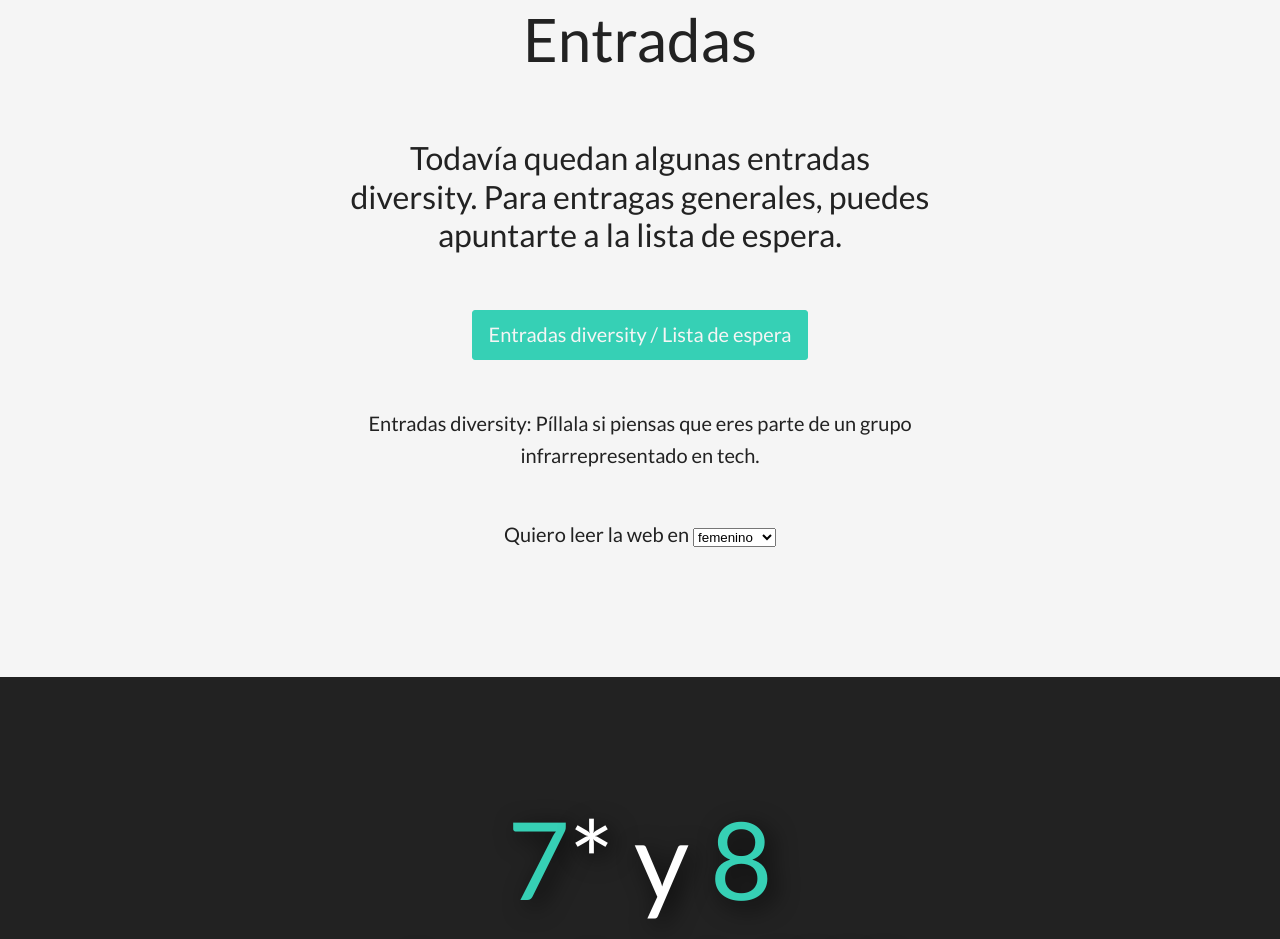
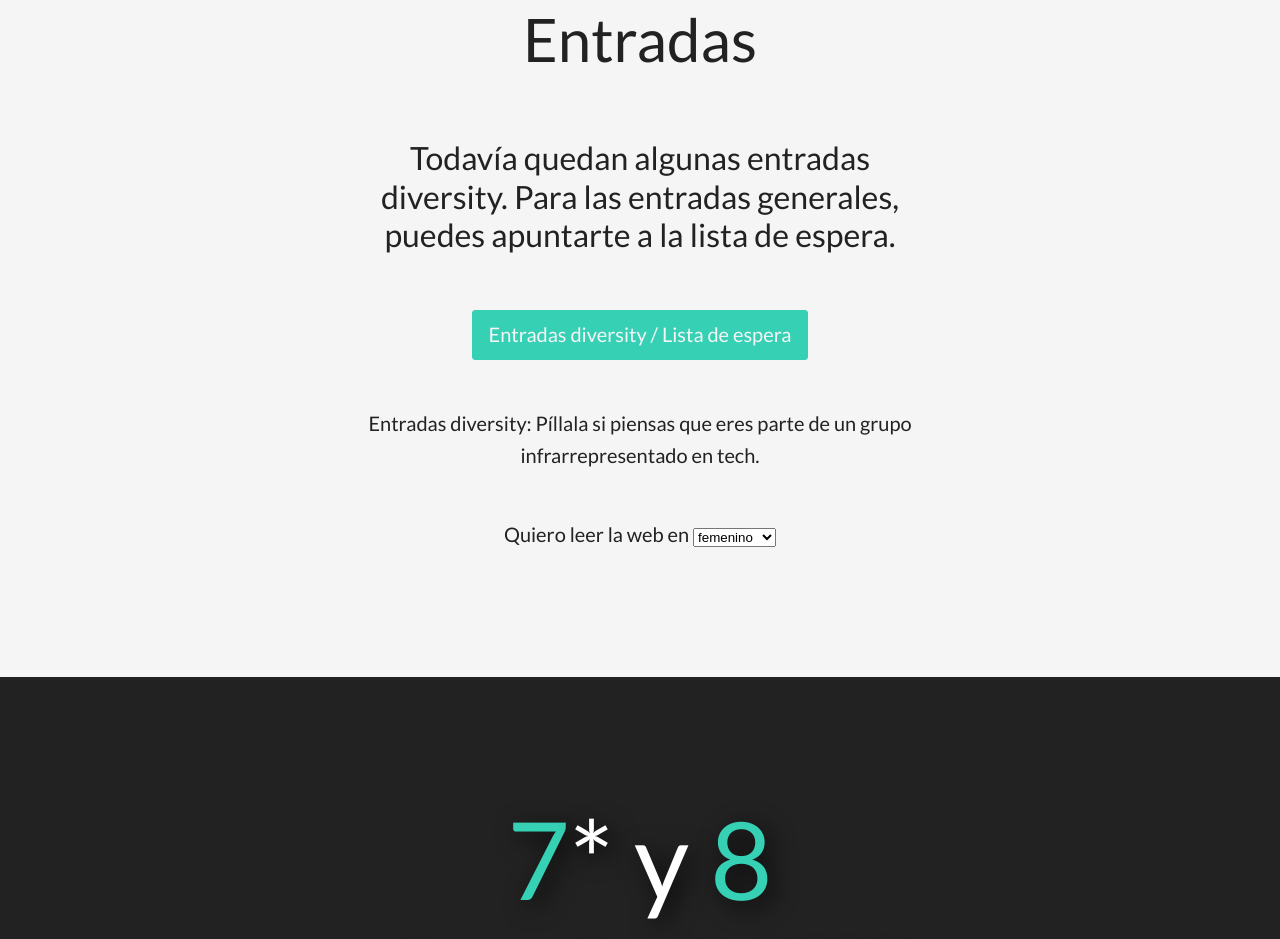
Before and after one commit to nakDS/nak-scaffold, a website: page docs/index-es.html in a window 1280 px wide. Shown: the part 923-1862 px from the top of the page. Drawn offline with Linux system fonts and the light colour scheme.

Commit message:
Fix typo

```diff
--- a/docs/index-es.html
+++ b/docs/index-es.html
@@ -28,7 +28,7 @@
 <section class="nk-bg--k-9 nk-section nk-cover nk-text-align--center">
   <div class="nk-container--text">
     <h1 class="nk-heading--1">Entradas</h1>
-    <p class="nk-heading--5">Todavía quedan algunas entradas diversity. Para entragas generales, puedes apuntarte a la lista de espera. </p>
+    <p class="nk-heading--5">Todavía quedan algunas entradas diversity. Para las entradas generales, puedes apuntarte a la lista de espera. </p>
     <a class="nk-button nk-button--color nk-mtx" target="_blank" rel="noopener noreferrer"
       href="https://www.eventbrite.es/e/entradas-theantievent-22-356154536807">Entradas diversity / Lista de espera</a>
     <p class="nk-mtx">Entradas diversity: Píllala si piensas que eres parte de un grupo infrarrepresentado en tech.
```
